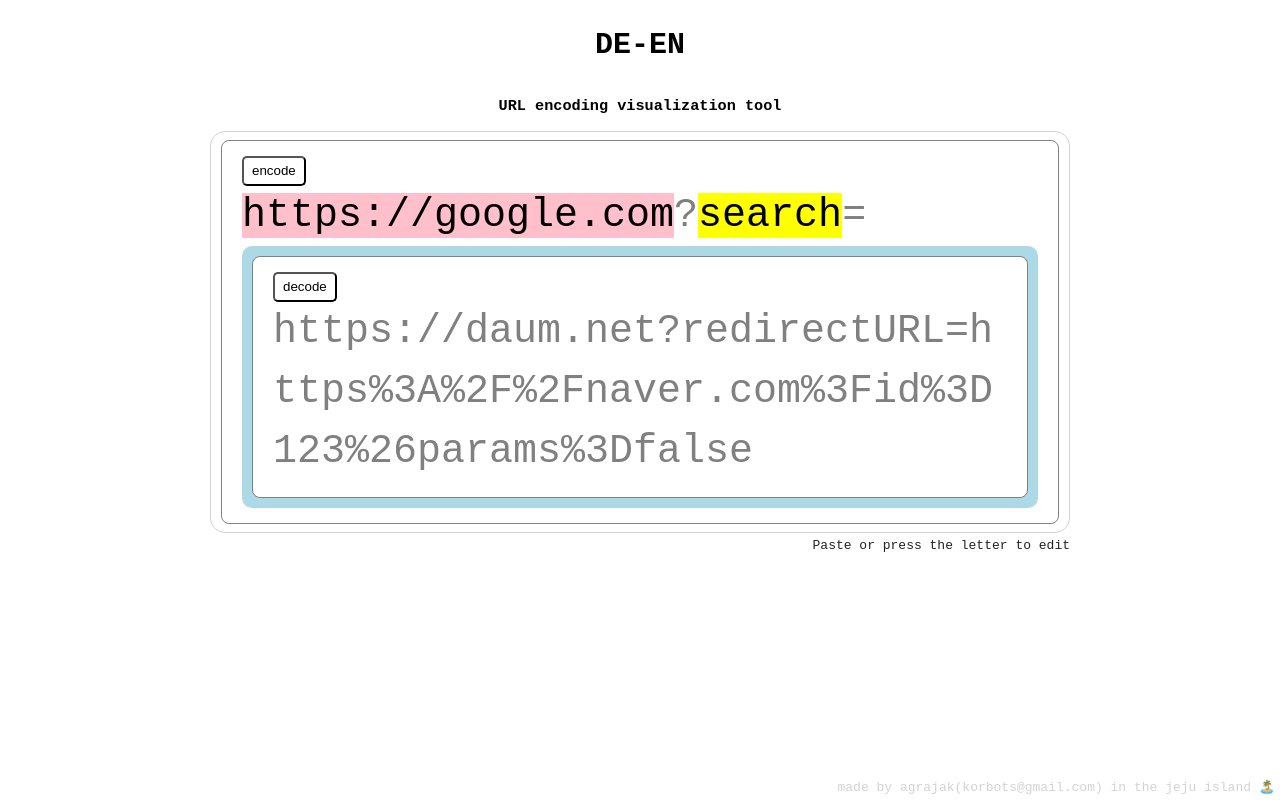
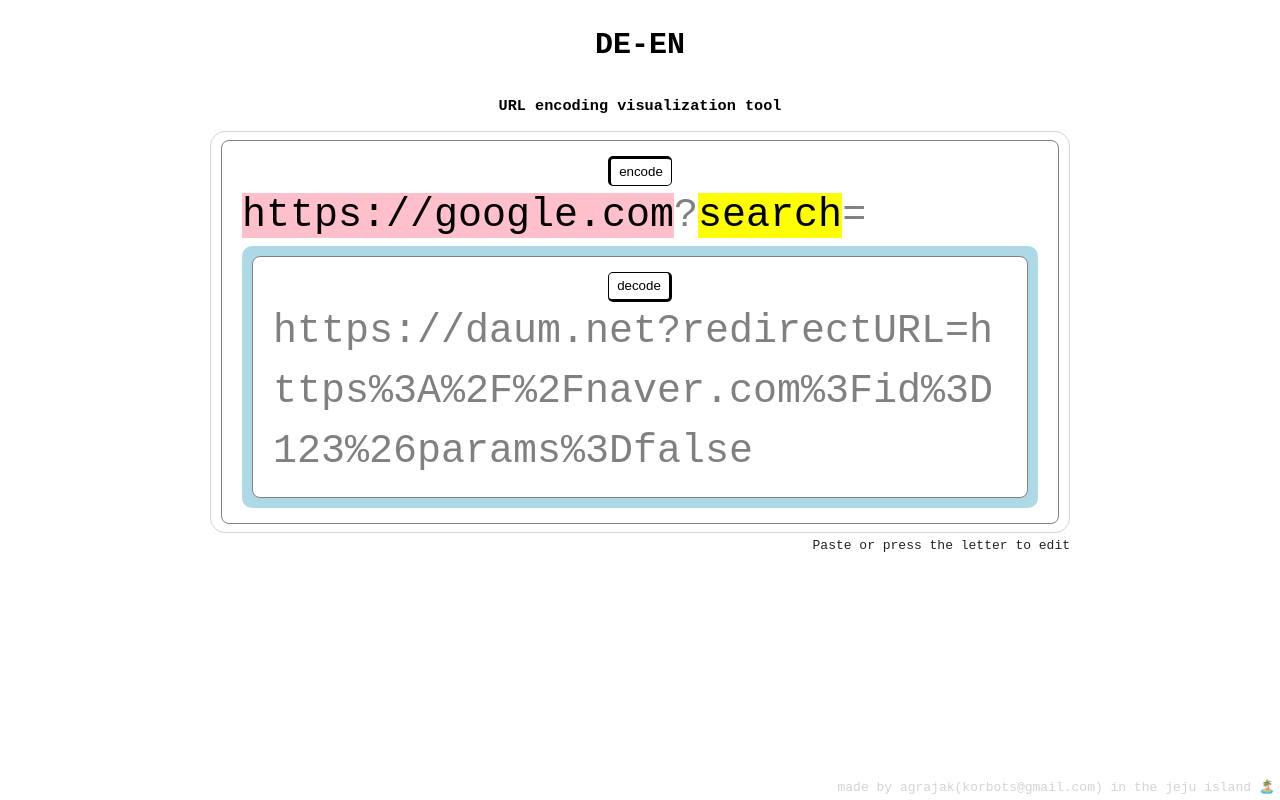
Before and after one commit to agrajak/de-en-visualizer, a React (Vite) app: page / in a window 1280 px wide. Both pictures are taken after a click on the button "decode". Built offline with nearby package versions, Linux system fonts and the light colour scheme.

Commit message:
feat: support partial editor per group component

```diff
--- a/index.css
+++ b/index.css
@@ -14,7 +14,6 @@
   right: 5px;
   bottom: 5px;
   color: lightgray;
-
 }
 
 h1 {
@@ -25,11 +24,15 @@
   color: gray;
 }
 
-
 div.toggle-box {
   line-height: 0;
 }
-button.toggle {
+.button-group {
+  display: flex;
+  justify-content: center;
+  flex-gap: 7px;
+}
+button {
   height: 30px;
   line-height: 10px;
   padding: 4px 8px;
@@ -40,14 +43,14 @@
   background-color: white;
   color: black;
 }
-button.toggle.encode {
+button.invert {
   border-top: 3px solid black;
   border-left: 3px solid black;
   border-bottom: 1px solid black;
   border-right: 1px solid black;
 }
 
-button.toggle.decode {
+button {
   border-top: 1px solid black;
   border-left: 1px solid black;
   border-bottom: 3px solid black;
@@ -63,7 +66,7 @@
 #editor-frame #description {
   margin-top: 5px;
   text-align: right;
-  color: #222222
+  color: #222222;
 }
 #editor {
   word-break: break-all;
@@ -90,10 +93,10 @@
 }
 
 .key {
-  background-color: yellow
+  background-color: yellow;
 }
 .content {
-  background-color: pink
+  background-color: pink;
 }
 .value {
   background-color: lightblue;
--- a/index.html
+++ b/index.html
@@ -10,7 +10,7 @@
       <h1>DE-EN</h1>
       <h3>URL encoding visualization tool</h3>
       <div id="editor-frame">
-        <div id="editor" contenteditable>
+        <div id="editor">
           https://google.com?search=https%3A%2F%2Fdaum.net%3FredirectURL%3Dhttps%253A%252F%252Fnaver.com%253Fid%253D123%2526params%253Dfalse
         </div>
         <div id="description">Paste or press the letter to edit</div>
--- a/src/main.tsx
+++ b/src/main.tsx
@@ -5,116 +5,6 @@
 import React from 'react';
 import ReactDOM from 'react-dom/client'
 
-class Editor {
-  element: HTMLElement;
-  root: Node | null = null;
-  resetNode() {
-    if (!this.root) return;
-
-    const value = getInnerTextFromNode(this.root);
-    this.element.innerHTML = "";
-    this.element.innerText = value;
-
-    this.element.setAttribute("contenteditable", "true");
-    if (document.activeElement !== this.element) this.element.focus();
-    this.root = null;
-  }
-
-  setRoot(root: Node) {
-    this.element.setAttribute("contenteditable", "false");
-
-    this.element.innerText = "";
-
-
-    const element = renderNode(root, () => {
-      this.setRoot(root);
-    });
-    this.root = root;
-
-    this.element.appendChild(element);
-
-    const innerText = this.getInnerText();
-    const url = new URL(window.location.href);
-    url.searchParams.set("query", innerText);
-
-    history.replaceState(null, "", url.toString());
-  }
-
-  getInnerText() {
-    return this.root ? getInnerTextFromNode(this.root) : this.element.innerText;
-  }
-
-  constructor(element: HTMLElement) {
-    this.element = element;
-    this.element.addEventListener("click", () => {
-      this.resetNode();
-    });
-    this.element.addEventListener("blur", () => {
-      const innerText = this.getInnerText();
-      if (innerText) {
-        const node = constructNode(innerText);
-        editor.setRoot(node);
-      }
-    });
-  }
-}
-
-type NodeChangeEvent = { id: string, encoded: boolean };
-
-function EditorComponent({ initText }: { initText: string }) {
-  const [node, setNode] = React.useState(constructNode(initText));
-
-  return <Render node={node} onNodeChanged={(event) => {
-    setNode(produce(node, draftState => {
-      function searchNode(node: Node) {
-        if (node.id === event.id) {
-          node.encoded = event.encoded
-        }
-
-        if (node.type === 'string') return;
-        node.params?.forEach(param => {
-          if (param.value.type === 'url') {
-            searchNode(param.value);
-          }
-        })
-
-      }
-      searchNode(draftState);
-    }))
-  }}></Render>
-}
-
-const editor = document.querySelector('#editor') as HTMLElement
-const root = ReactDOM.createRoot(editor)
-
-root.render(<EditorComponent initText={editor.innerText}></EditorComponent>)
-
-/* const editor = new Editor(document.querySelector("#editor") as HTMLElement);
- editor.setRoot(constructNode(editor.getInnerText()));
-
-document.addEventListener("paste", (e: ClipboardEvent) => {
-  if (e.clipboardData) {
-    const node = constructNode(e.clipboardData.getData("text/plain"));
-    editor.setRoot(node);
-  }
-});
-
-const params = new URLSearchParams(window.location.search);
-const query = params.get("query");
-
-if (query) {
-  const node = constructNode(query);
-  editor.setRoot(node);
-}
-
-*/
-function isEncoded(value: string) {
-  try {
-    return decodeURIComponent(value) !== value;
-  } catch (e) {
-    return false;
-  }
-}
 type BaseNode = {
   id: string;
   encoded?: boolean;
@@ -130,24 +20,114 @@
     content: string;
   } & BaseNode);
 
-function Render({ node, onNodeChanged }: { node: Node, onNodeChanged?: (event: NodeChangeEvent) => void }) {
-  return <span className="group" id={node.id}>
-    <div contentEditable={false}><button className="toggle" onClick={() => {
+type NodeChangeEvent = ToggleEncodeEvent | ContentChangedEvent | UpdateNodeEvent;
+
+type ToggleEncodeEvent = { name: 'encode-toggle', id: string, encoded: boolean };
+type ContentChangedEvent = { name: 'content-changed', id: string, content: string };
+type UpdateNodeEvent = { name: 'update-node', id: string, node: Node };
+
+
+function EditorComponent({ initText }: { initText: string }) {
+  const [node, setNode] = React.useState(constructNode(initText));
+  console.log({ node })
+
+  React.useEffect(() => {
+    document.addEventListener("paste", (e: ClipboardEvent) => {
+      if (e.clipboardData) {
+        const text = e.clipboardData.getData("text/plain")
+        setNode(constructNode(text));
+      }
+    });
+  }, []);
+
+  return <Group node={node} onNodeChanged={(event) => {
+    setNode((node) => {
+      function mapNode(node: Node): Node {
+        // terminal condition for recursive function
+        if (node.id === event.id) {
+          console.log({ event, node });
+          if (event.name === 'encode-toggle') {
+            return produce(node, draft => { draft.encoded = event.encoded });
+          }
+          if (event.name === 'content-changed') {
+            return constructNode(event.content);
+          }
+        }
+        // do the search
+        if (node.type === 'string') return node;
+
+        return produce(node, draft => {
+          draft.params?.forEach(param => {
+            param.value = mapNode(param.value);
+          });
+        })
+      }
+      return mapNode(node);
+    });
+  }}></Group>
+}
+
+const params = new URLSearchParams(window.location.search);
+const query = params.get("query");
+
+const editor = document.querySelector('#editor') as HTMLElement
+const root = ReactDOM.createRoot(editor)
+
+root.render(<EditorComponent initText={query ?? editor.innerText}></EditorComponent>)
+
+function isEncoded(value: string) {
+  try {
+    return decodeURIComponent(value) !== value;
+  } catch (e) {
+    return false;
+  }
+}
+
+function Group({ node, onNodeChanged }: { node: Node, onNodeChanged?: (event: NodeChangeEvent) => void }) {
+
+  const [editable, setEditable] = React.useState(false);
+  console.log('group', node.id, node.content, node)
+
+  if (editable) {
+    return (<span className="group" onBlur={(event) => {
+      if (!onNodeChanged) return;
+      const element = event.target;
+      if (!(element instanceof HTMLElement)) return;
+
+      const innerText = element.innerText;
+      onNodeChanged({
+        name: 'content-changed',
+        id: node.id,
+        content: innerText
+      })
+      setEditable(false);
+    }} id={node.id}><div contentEditable>{getInnerTextFromNode((node))}</div></span>)
+
+  }
+  return <span className="group" id={node.id} onClick={event => {
+    if (event.target instanceof HTMLSpanElement) {
+      setEditable(true);
+
+    }
+  }}>
+    <div className="button-group"><button className={node.encoded ? '' : 'invert'} onClick={() => {
       if (!onNodeChanged) return;
       onNodeChanged({
+        name: 'encode-toggle',
         id: node.id,
         encoded: !node.encoded
       })
-    }}>{node.encoded ? 'decode' : 'encode'}</button></div>
+    }}>{node.encoded ? 'decode' : 'encode'}</button>
+
+    </div>
     {node.encoded ? <span className="encoded">{getInnerTextFromNode(node)}</span> : <>
       <span className="content">{node.content}</span>
       {node.type === 'url' ? node.params?.map((param, index) => <React.Fragment key={param.key}>
         <span className="symbol">{index === 0 ? '?' : '&'}</span>
-
         <span>
           <span className="key">{param.key}</span>
           <span className="symbol">=</span>
-          {param.value.type === 'string' ? <span className="value">{param.value.content}</span> : <span className="value-box"><Render node={param.value} onNodeChanged={onNodeChanged}></Render></span>}
+          {param.value.type === 'string' ? <span className="value">{param.value.content}</span> : <span className="value-box"><Group node={param.value} onNodeChanged={onNodeChanged}></Group></span>}
         </span></React.Fragment>) : null}
     </>
     }
@@ -185,7 +165,7 @@
       type: "url",
       encoded: isEncoded(value),
       id,
-      content: url.search ? value.split("?")[0] : value,
+      content: url.origin,
       params: Array.from(url.searchParams.entries()).map(([key, value]) => {
         return {
           key,
```
